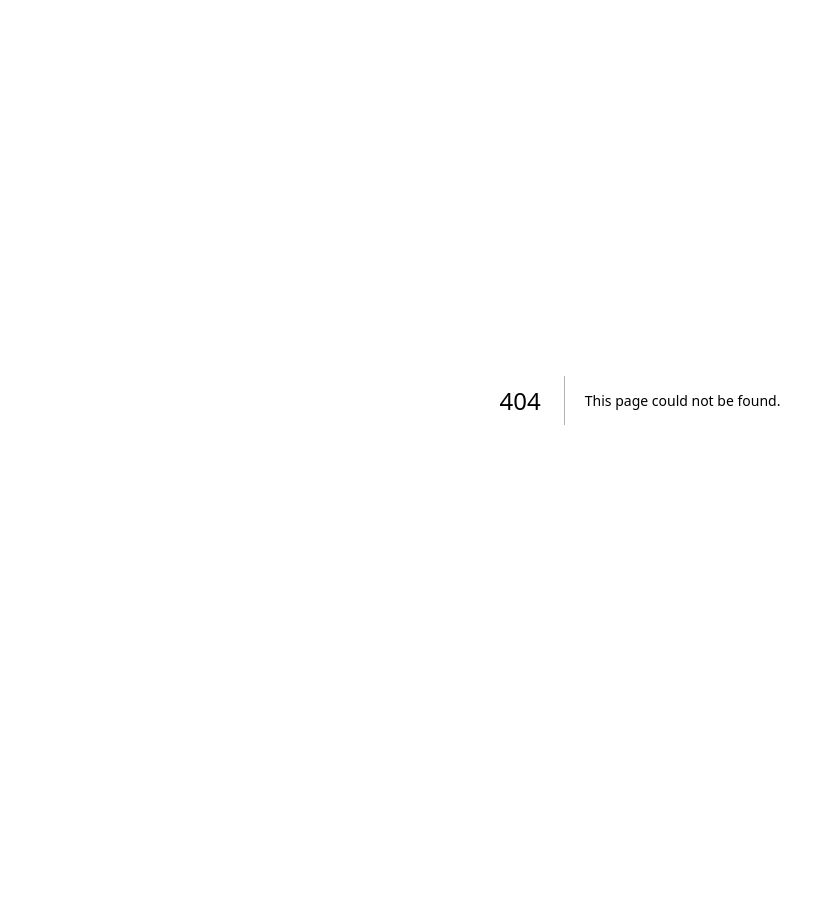
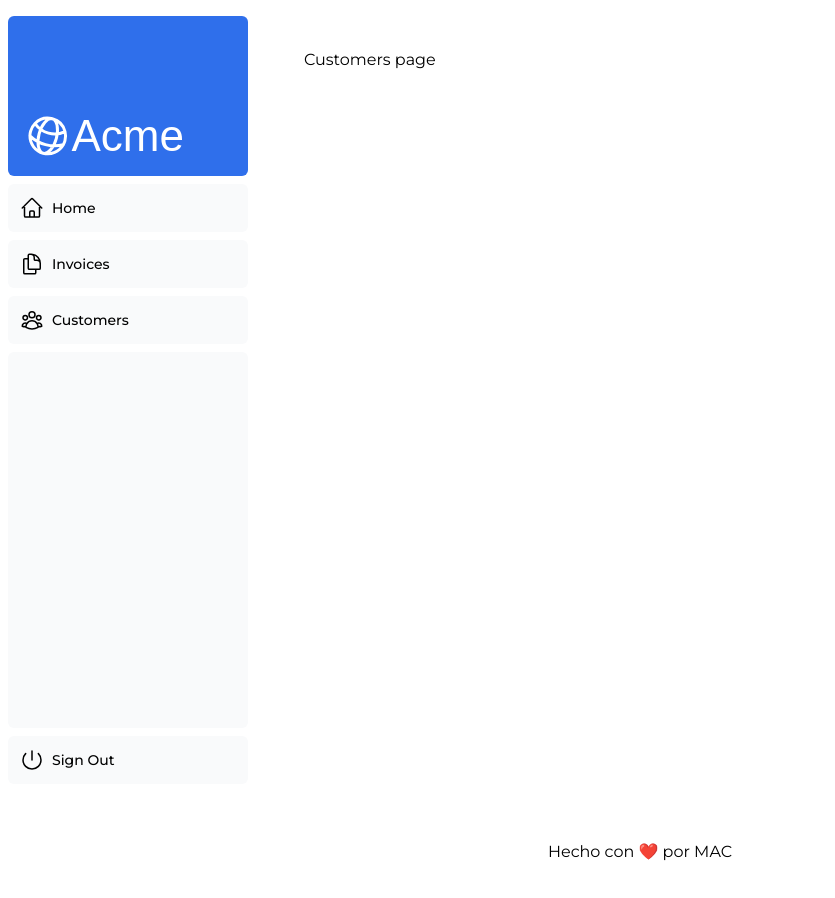
Before and after one commit to DiegoMoctezuma/Tarea3NextJS, a Next.js app: page /dashboard/customers in a window 1280 px wide. Before the commit this address had no page. Shown: the top 898 px of the page, without its empty margins (0-835 px from the left). Before the commit the page ends 800 px from the top, so only its background shows below. Built offline with nearby package versions, Linux system fonts and the light colour scheme; a web font is replaced by a local one.

Commit message:
Rutas del dashboard- home/invoices/customers

```diff
--- /dev/null
+++ b/app/dashboard/customers/page.tsx
@@ -0,0 +1,3 @@
+export default function Page() {
+    return <p>Customers page</p>
+}
--- /dev/null
+++ b/app/dashboard/invoices/page.tsx
@@ -0,0 +1,3 @@
+export default function Page() {
+    return <p>Invoices page</p>
+}
--- /dev/null
+++ b/app/dashboard/layout.tsx
@@ -0,0 +1,12 @@
+import SideNav from '@/app/ui/dashboard/sidenav';
+
+export default function Layout({ children }: { children: React.ReactNode }) {
+    return (
+        <div className="flex h-screen flex-col md:flex-row md:overflow-hidden">
+            <div className="w-full flex-none md:w-64">
+                <SideNav />
+            </div>
+            <div className="flex-grow p-6 md:overflow-y-auto md:p-12">{children}</div>
+        </div>
+    )
+}
--- /dev/null
+++ b/app/dashboard/page.tsx
@@ -0,0 +1,3 @@
+export default function Page() {
+    return <p>Dashboard page</p>
+}
--- a/app/layout.tsx
+++ b/app/layout.tsx
@@ -10,6 +10,9 @@
     <html lang="en">
       <body className={`${montserrat.className} antialiased`}>
         {children}
+        <footer className='py-10 flex justify-center items-center'>
+          Hecho con ❤️ por MAC
+        </footer>
       </body>
     </html>
   );
```
